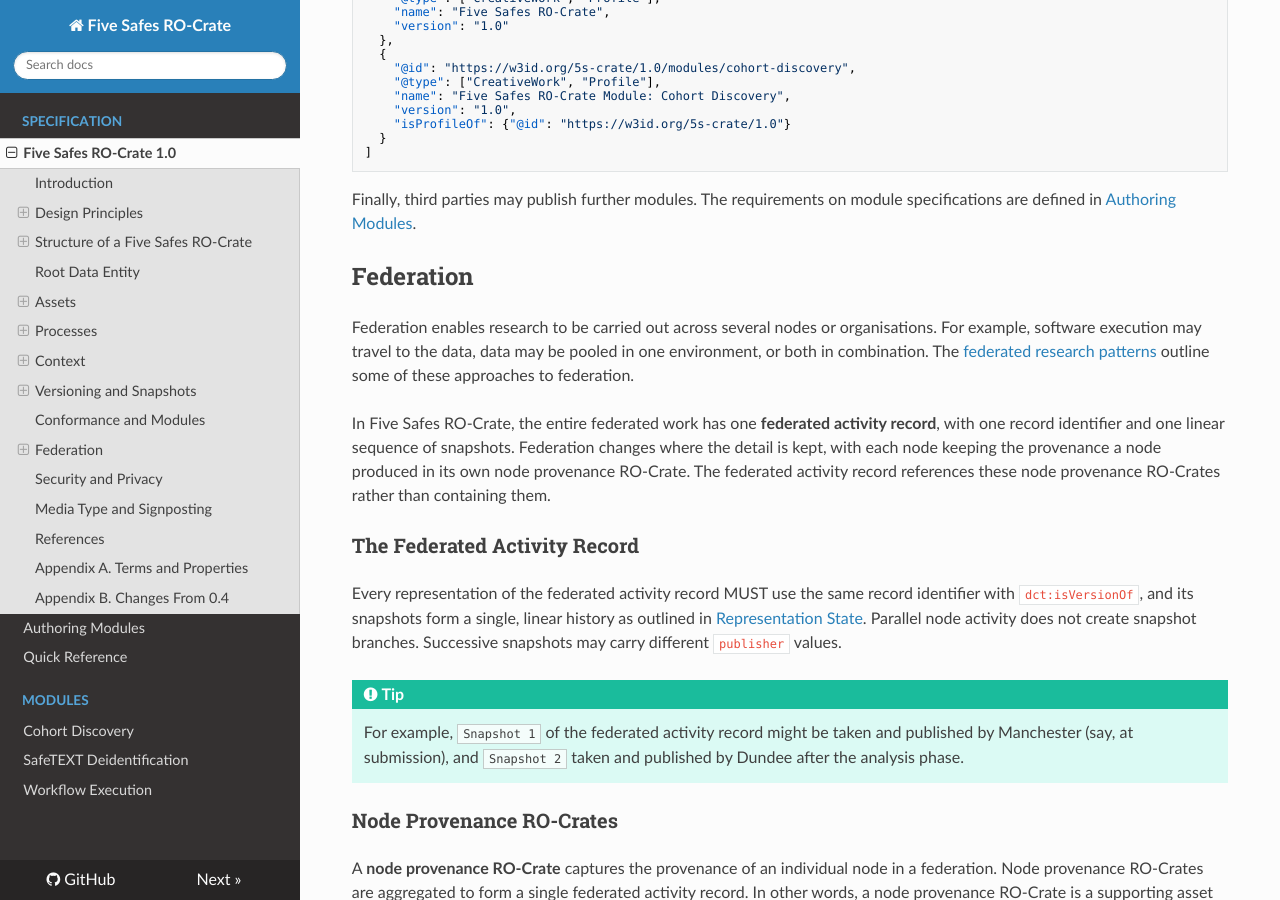
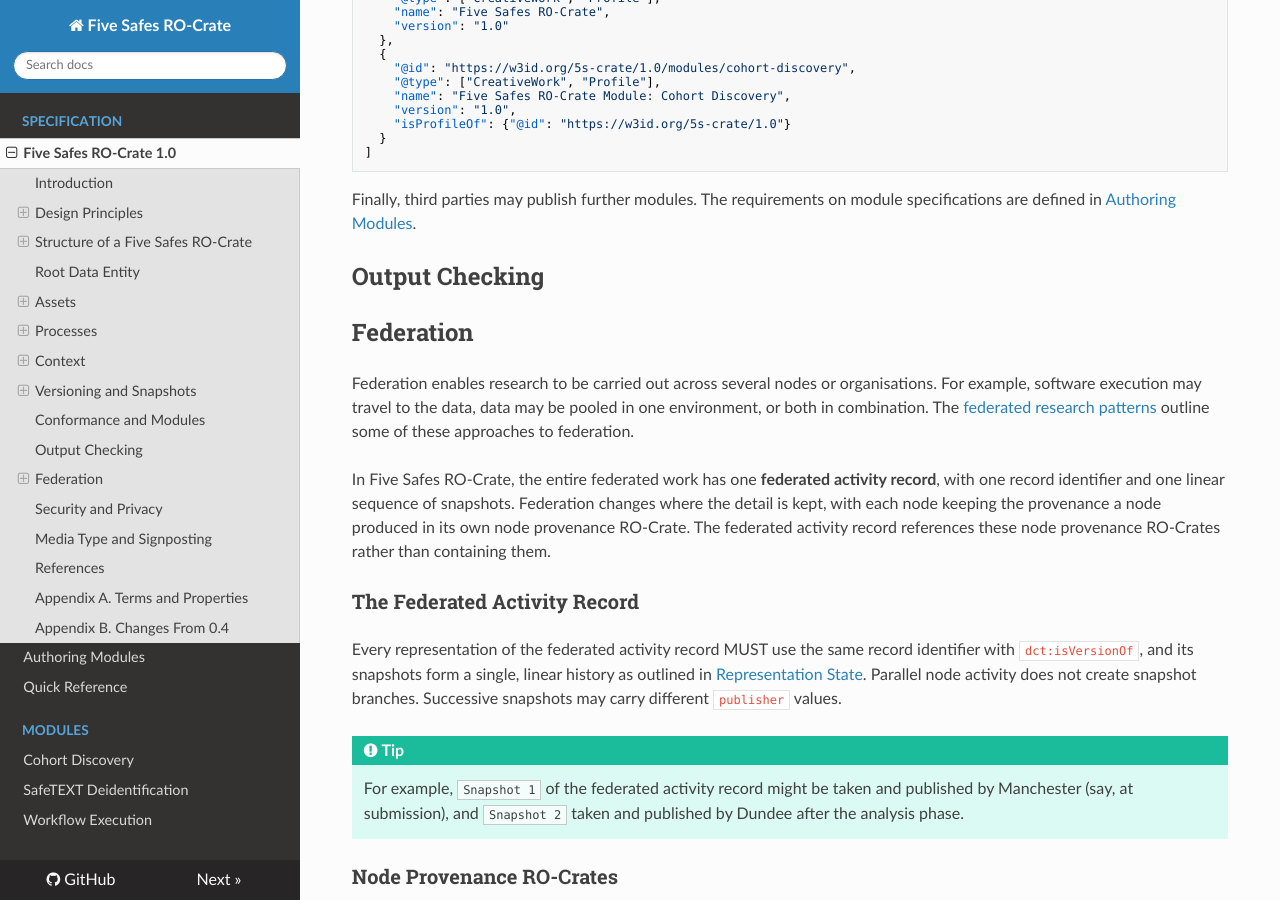
Before and after one commit to eScienceLab/Five-Safes-RO-Crate, an MkDocs documentation site: the page built from docs/index.md, in a window 1280 px wide and 900 px high, scrolled down 24634 px. Built offline with MkDocs 1.6.1, drawn with Linux system fonts in a browser that asks for light colours; nearby versions of some CDN libraries.

Commit message:
docs: output checking stub

```diff
--- a/docs/index.md
+++ b/docs/index.md
@@ -928,6 +928,8 @@ When a module is selected, the RO-Crate MUST satisfy every applicable `MUST` and
 
 Finally, third parties may publish further modules. The requirements on module specifications are defined in [Authoring Modules](authoring-modules.md).
 
+## Output Checking
+
 ## Federation
 
 Federation enables research to be carried out across several nodes or organisations. For example, software execution may travel to the data, data may be pooled in one environment, or both in combination. The [federated research patterns](https://docs.federated-research.com/federated_research_patterns) outline some of these approaches to federation.
```
